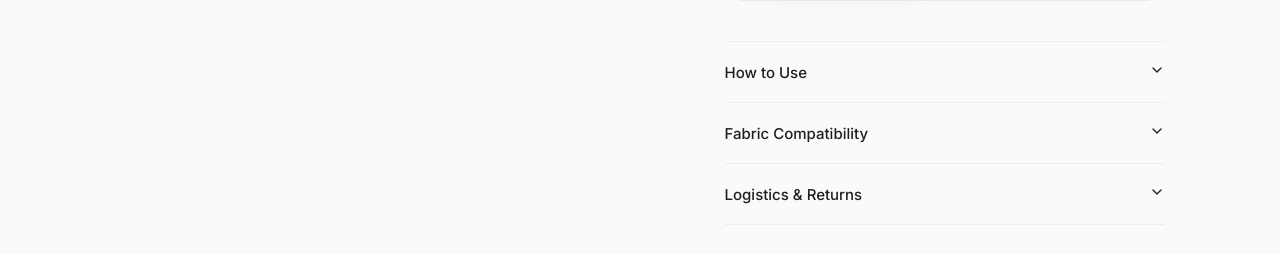
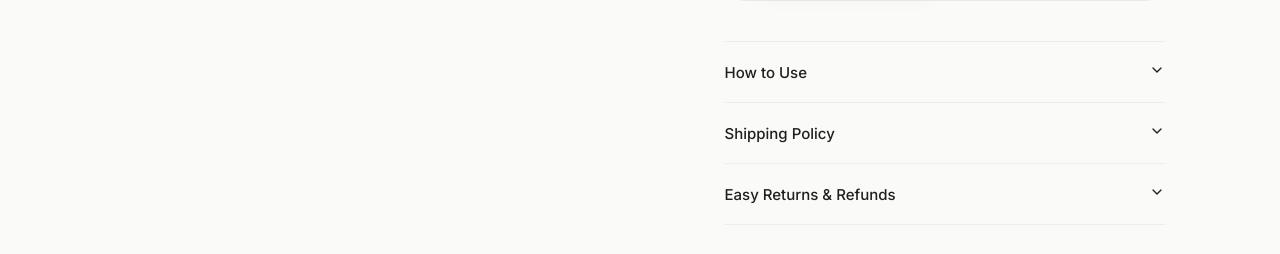
Before and after one commit to abeerkhalid47/kaprafix, a Next.js app: page /product in a window 1280 px wide. Shown: the part 1120-1374 px from the top of the page. Built offline with nearby package versions, Linux system fonts and the light colour scheme; no server answers.

Commit message:
refactor: update hero section content and hide logistics column in footer

```diff
--- a/app/components/Footer.tsx
+++ b/app/components/Footer.tsx
@@ -46,7 +46,7 @@ export default function Footer() {
           </div>
 
           {/* Logistics & Policies Column */}
-          <div className="footer-luxury__col">
+          {/* <div className="footer-luxury__col">
             <h4 className="footer-luxury__title">Policies & Shipping</h4>
             <div className="faq-visual-steps-grid" style={{ gap: 8, maxWidth: '100%' }}>
               <div style={{ padding: '8px 12px', fontSize: '13px', background: 'rgba(0,0,0,0.02)', border: '1px solid rgba(0,0,0,0.03)', borderRadius: '8px', color: 'var(--text-muted)' }}>
@@ -59,7 +59,7 @@ export default function Footer() {
               <a href="#" className="footer-luxury__link-policy">Shipping Policy</a>
               <a href="#" className="footer-luxury__link-policy">Return Policy</a>
             </div>
-          </div>
+          </div> */}
         </div>
 
         {/* Bottom Credits */}
--- a/app/components/Hero.tsx
+++ b/app/components/Hero.tsx
@@ -14,12 +14,12 @@ const ACCORDIONS = [
     content: 'Simply cut the tape to the required length, place it inside the fabric fold, and press with a warm iron for 10-15 seconds. No sewing or experience needed.'
   },
   {
-    title: 'Fabric Compatibility',
-    content: 'Works perfectly on most common fabrics including denim, cotton, polyester, wool, chiffon, and linen. Not recommended for very heat-sensitive or silk fabrics.'
+    title: 'Shipping Policy',
+    content: 'Cash on delivery is available all across Pakistan in 2-3 working days. Once your order is confirmed, we’ll process and dispatch it promptly. You’ll receive your order through our trusted delivery partners'
   },
   {
-    title: 'Logistics & Returns',
-    content: 'Cash on delivery is available all across Pakistan in 2-3 working days .If you are not satisfied,Your parcel can be easily returned, simply chat with us on 0317-7299713 and our team will guide you through the process.'
+    title: 'Easy Returns & Refunds',
+    content: "Not satisfied with your order? No worries! you can get your money back . You can contact us for a return request and our team will guide you through the process. 📱 For returns & refunds: Chat with us on 0317-7299713."
   }
 ];
 
--- a/app/globals.css
+++ b/app/globals.css
@@ -1754,9 +1754,7 @@ ul {
 
 /* ── Mobile padding for sticky bar ───────────────────────────── */
 @media (max-width: 768px) {
-  body {
-    padding-bottom: 80px;
-  }
+
 }
 
 /* ═══════════════════════════════════════════════════════════════
```
